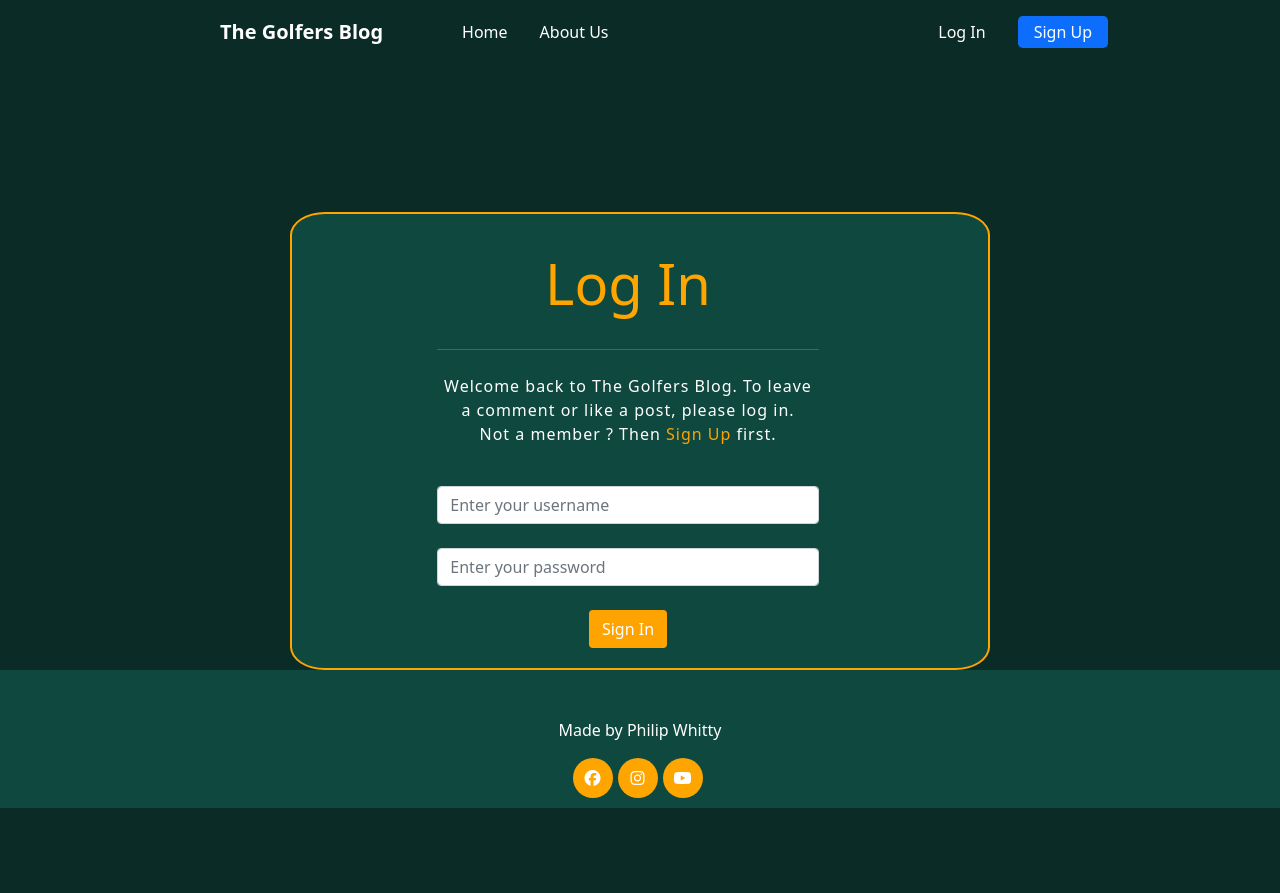
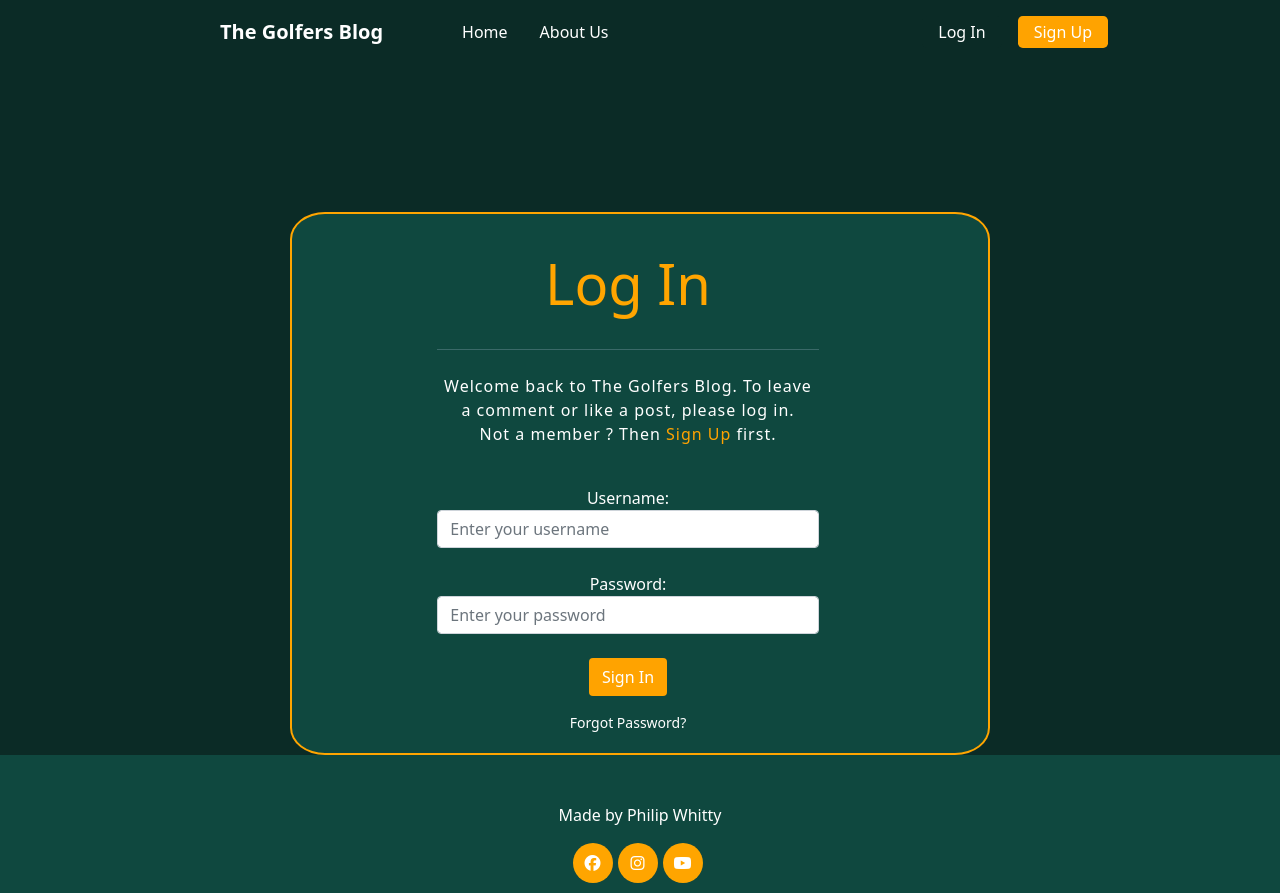
Before and after one commit to phillywhitty/The_Golfers, a Django app: page /accounts/login/ in a window 1280 px wide. Before the commit the page ends 808 px from the top, so only its background shows below. Run offline with Django 3.2, Linux system fonts and the light colour scheme; some libraries are stand-ins or nearby versions.

Commit message:
add more style to signup and login files

```diff
--- a/static/css/style.css
+++ b/static/css/style.css
@@ -108,6 +108,13 @@ body {
     color: white;
 }
 
+.join-now:hover,
+.join-now:active {
+    background-color: #fff;
+    color: #ffa300 !important;
+    ;
+}
+
 .image-container {
     position: relative;
 }
@@ -158,6 +165,10 @@ body {
 
 .sign-up-text-link {
     color: #ffa300;
+}
+
+.forgot-password-text {
+    color: #fff !important;
 }
 
 
@@ -211,7 +222,7 @@ body {
 
 .btn-signup {
     background-color: #ffa300;
-    color: #fff;
+    color: #fff !important;
 }
 
 .sign-up-bg {
@@ -229,7 +240,7 @@ body {
 .btn-signup:hover,
 .btn-signup:active {
     background-color: #fff;
-    color: #ffa300;
+    color: #ffa300 !important;
     ;
 }
 
--- a/templates/account/login.html
+++ b/templates/account/login.html
@@ -12,7 +12,6 @@
     <div class="col-md-8 mt-3 offset-md-2">
       <h3 class="display-4 login-text pb-2 text-center">{% trans "Log In" %}</h3>
       <hr class="h-line my-4">
-
       <p class="welcome-login-text pb-2 text-center">{% blocktrans %}Welcome back to The Golfers Blog.
         To leave a comment or like a post, please log in.
         <br>
@@ -22,24 +21,38 @@
   </div>
   <div class="container-fluid row">
     <div class="col-md-8 mt-3 offset-md-2">
+      <!-- Login form -->
       <form class="login-form text-center" method="POST" action="{% url 'account_login' %}">
+        <!-- Security token from django against attackers -->
         {% csrf_token %}
-        <div class="form-group">
-          {{ form.username.label_tag }}
-          <input class="form-control input-field-login" type="text" name="{{ form.username.name }}"
+        <!-- Display non-field errors excluding '__all__' -->
+        {% for error in form.non_field_errors %}
+        {% if error != "__all__" %}
+        <div class="alert alert-danger" role="alert">
+          {{ error }}
+        </div>
+        {% endif %}
+        {% endfor %}
+        <div class="form-group text-white">
+          {{ form.login.label_tag }}
+          <input class="form-control input-field-login" id="id_login" type="text" name="{{ form.login.name }}"
             placeholder="Enter your username" />
         </div>
         <br>
-        <div class="form-group">
-          <!-- {{ form.password.label_tag }} -->
-          <input class="form-control input-field-login" type="password" name="{{ form.password.name }}"
+        <div class="form-group text-white">
+          {{ form.password.label_tag }}
+          <input class="form-control input-field-login" id="id_password" type="password" name="{{ form.password.name }}"
             placeholder="Enter your password" />
         </div>
         <br>
+        <!-- Include a hidden input field for redirecting users after login if a custom redirect URL is provided -->
         {% if redirect_field_value %}
         <input type="hidden" name="{{ redirect_field_name }}" value="{{ redirect_field_value }}" />
         {% endif %}
-        <button class="btn btn-signup" type="submit">{% trans "Sign In" %}</button>
+        <button class="btn btn-signup mb-3" type="submit">{% trans "Sign In" %}</button>
+        <small class="text-muted d-block">
+          <a class="forgot-password-text" href="{% url 'account_reset_password' %}">Forgot Password?</a>
+        </small>
       </form>
     </div>
   </div>
--- a/templates/base.html
+++ b/templates/base.html
@@ -95,10 +95,10 @@
                         </div>
                         {% else %}
                         <span class="navbar-text text-muted d-flex justify-content-center align-items-center gap-3">
-                            <a class="nav-link text-white px-3 py-1 rounded-3 bg-clr-second"
+                            <a class="nav-link text-white px-3 py-1 rounded-3 bg-clr-second btn-signup"
                                 href="{% url 'account_login' %}">Log In</a>
-                            <a class="nav-link text-white px-3 py-1 rounded-3 bg-primary"
-                                href="{% url 'account_signup' %}">Sign Up</a>
+                            <a class="nav-link px-3 py-1 rounded-3 btn-signup" href="{% url 'account_signup' %}">Sign
+                                Up</a>
                         </span>
                         {% endif %}
                     </div>
--- a/templates/landing_page.html
+++ b/templates/landing_page.html
@@ -16,7 +16,7 @@
                     <h1 class="display-3 fw-bolder mb-5 text-white"><span class="text-gradient d-inline">Stay in the
                             lead by discovering the premier golf courses</span></h1>
                     <div class="d-grid gap-3 d-sm-flex justify-content-sm-center justify-content-xxl-start mb-3">
-                        <a class="btn rounded-pill btn-lg px-5 py-3 me-sm-3 fs-6 fw-bolder join-now-bg join-now-text"
+                        <a class="btn rounded-pill btn-lg px-5 py-3 me-sm-3 fs-6 fw-bolder join-now join-now-bg join-now-text"
                             href="{% url 'account_signup' %}">Sign Up</a>
                     </div>
                 </div>
--- a/the_golfers/settings.py
+++ b/the_golfers/settings.py
@@ -97,7 +97,7 @@ CRISPY_TEMPLATE_PACK = "bootstrap5"
 
 ACCOUNT_EMAIL_VERIFICATION = 'none'
 LOGIN_URL = '/accounts/login/'
-LOGIN_REDIRECT_URL = '/'
+LOGIN_REDIRECT_URL = '/index/'
 LOGOUT_REDIRECT_URL = '/'
 
 
```
Also changed, not shown: templates/account/phil.html (+2 -24 lines), templates/account/signup.html (+9 -11 lines).
